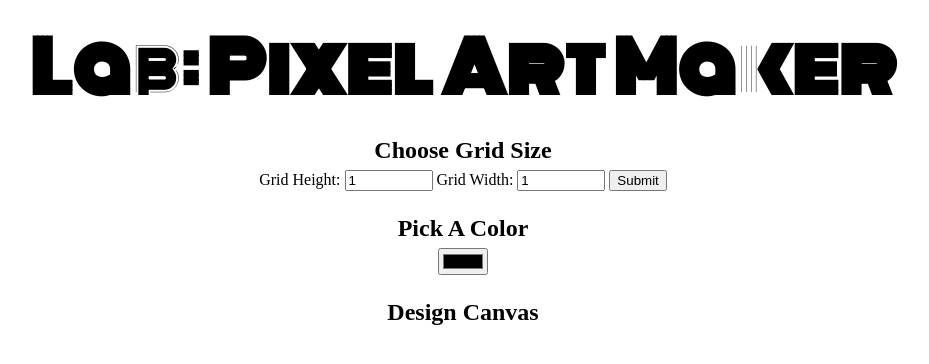
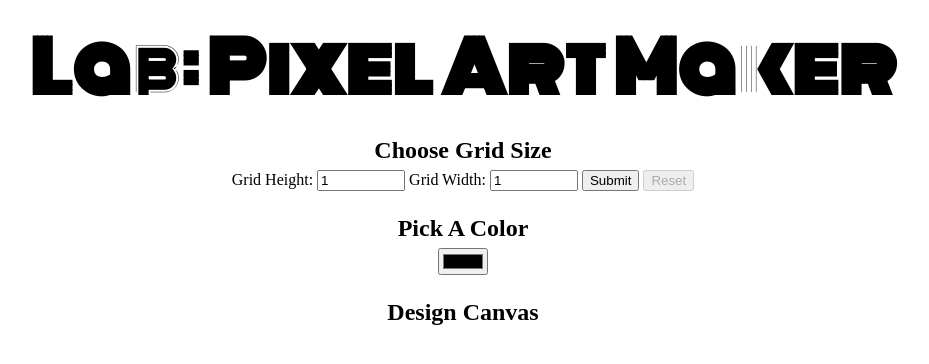
Before and after one commit to jjsoohoo/Pixel-Art-Maker, a plain HTML site: page index.html in a window 1280 px wide. Shown: the whole page, without its empty margins (177-1106 px from the left). Drawn offline with nearby package versions, Linux system fonts and the light colour scheme.

Commit message:
Update index.html

```diff
--- a/index.html
+++ b/index.html
@@ -17,15 +17,16 @@
         <input type="number" id="inputHeight" name="height" min="1" value="1">
         Grid Width:
         <input type="number" id="inputWeight" name="width" min="1" value="1">
-        <input type="submit">
+        <input type="submit" id="submit">
+	<input type="button" value="Reset" id="clear" disabled="true">
     </form>
 
     <h2>Pick A Color</h2>
     <input type="color" id="colorPicker">
 
     <h2>Design Canvas</h2>
+    <script src="https://ajax.googleapis.com/ajax/libs/jquery/3.3.1/jquery.min.js"></script>
     <table id="pixelCanvas"></table>
-	<script src="https://ajax.googleapis.com/ajax/libs/jquery/3.3.1/jquery.min.js"></script>
-	<script src="designs.js"></script>
+    <script src="designs.js"></script>
 </body>
 </html>
```
